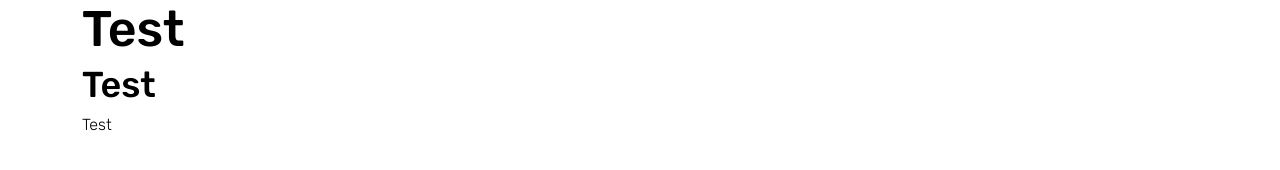
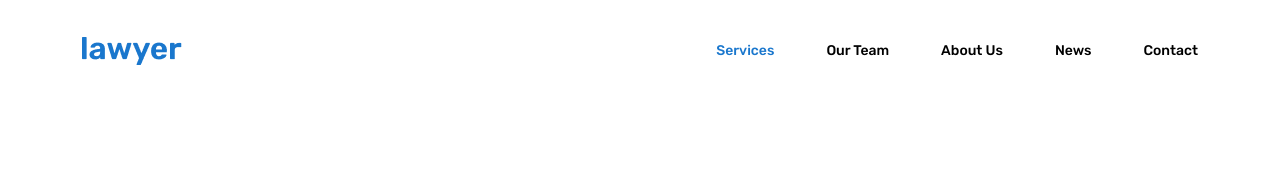
Before and after one commit to djordjevic-zoran/zoran-pocetak-lawyear-2, a plain HTML site: page public_html/index.html in a window 1280 px wide. Drawn offline with Linux system fonts and the light colour scheme.

Commit message:
Header done

```diff
--- a/public_html/index.html
+++ b/public_html/index.html
@@ -33,11 +33,40 @@ Click nbfs://nbhost/SystemFileSystem/Templates/Other/html.html to edit this temp
     </head>
     <body>
 
-        <div class="container">
-            <h1>Test</h1>
-            <h2>Test</h2>
-            <p>Test</p>
-        </div>
+        <header class="py-3 py-lg-5 bg-white">
+            <nav class="navbar navbar-expand-lg">
+                <div class="container">
+                    <a class="navbar-brand" href="#">
+                        <img src="images/lawyer-logo-01.png" alt=""/>
+                    </a>
+                    <button class="navbar-toggler border-0 shadow-none" type="button" data-bs-toggle="collapse" data-bs-target="#main-menu" aria-controls="main-menu" aria-expanded="false" aria-label="Toggle navigation">
+                        <span></span>
+                        <span></span>
+                        <span></span>
+                    </button>
+                    <div class="collapse navbar-collapse" id="main-menu">
+                        <ul class="navbar-nav ms-auto pt-3 pt-lg-0">
+                            <li class="nav-item">
+                                <a class="nav-link active text-capitalize fw-medium" aria-current="page" href="#">services</a>
+                            </li>
+                            <li class="nav-item">
+                                <a class="nav-link text-capitalize fw-medium" href="#">our team</a>
+                            </li>
+                           <li class="nav-item">
+                                <a class="nav-link text-capitalize fw-medium" href="#">about us</a>
+                            </li>
+                            <li class="nav-item">
+                                <a class="nav-link text-capitalize fw-medium" href="#">news</a>
+                            </li>
+                            <li class="nav-item">
+                                <a class="nav-link text-capitalize fw-medium" href="#">contact</a>
+                            </li>
+                        </ul>
+
+                    </div>
+                </div>
+            </nav>
+        </header>
 
 
 
--- /dev/null
+++ b/public_html/scss/partials/_header.scss
@@ -0,0 +1,38 @@
+
+
+header{
+    .navbar-brand{
+        max-width: 100px;
+        img{
+            display: block;
+        }
+    }
+    .navbar-toggler{
+        span{
+            width: 3rem;
+            height: 3px;
+            background-color: $primary;
+            display: block;
+            margin-bottom: 5px;
+            &:last-of-type{
+                margin-bottom: 0;
+            }
+        }
+
+    }
+    .navbar-nav{
+        .nav-item{
+            @media(min-width:992px){
+                margin-left: 5.2rem;
+            }
+            .nav-link{
+                font-size: 1.4rem;
+                line-height: 1.659rem;
+                padding: 10px 0;
+                @media(min-width:992px){
+                    padding: 0;
+                }
+            }
+        }
+    }
+}
--- a/public_html/scss/partials/_overide-bootstrap.scss
+++ b/public_html/scss/partials/_overide-bootstrap.scss
@@ -16,3 +16,6 @@ $body-color: #000;
 $h1-font-size: 5rem;
 $h2-font-size: 3.6rem;
 $dark-color: #11284B;
+$navbar-light-color:                #000;
+$navbar-light-hover-color:     $blue;
+$navbar-light-active-color:      $blue;
--- a/public_html/scss/theme.scss
+++ b/public_html/scss/theme.scss
@@ -4,3 +4,4 @@
 @import "partials/_fonts.scss";
 @import "partials/_animations.scss";
 @import "partials/_base.scss";
+@import "partials/_header.scss";
```
Also changed, not shown: public_html/css/theme.css, public_html/images/lawyer-logo-01.png (added), 1 other file.
